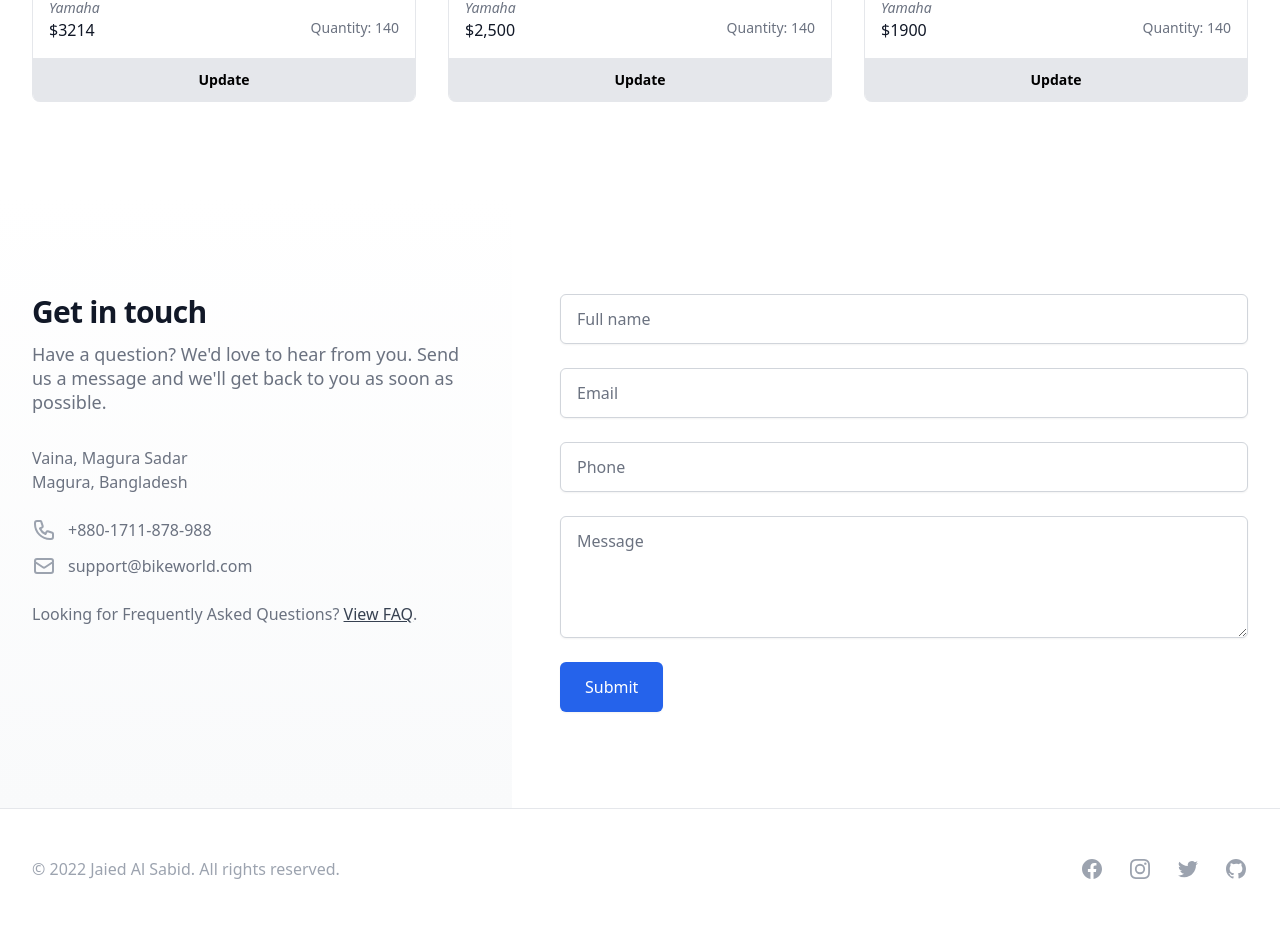
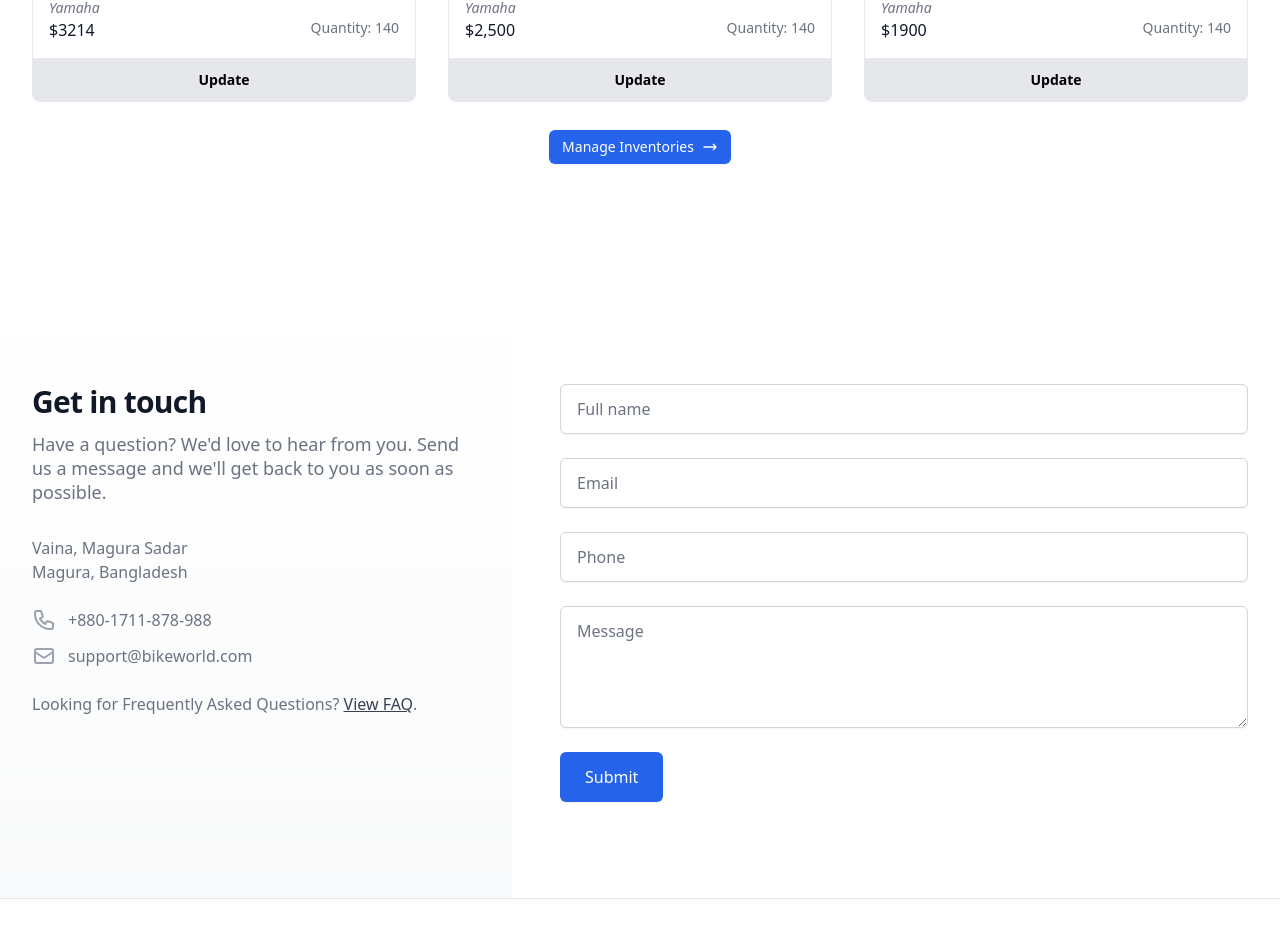
Before and after one commit to jaiedsabid/bike-world, a React (Vite) app: page / in a window 1280 px wide. Shown: the part 2580-3507 px from the top of the page. Built offline with nearby package versions, Linux system fonts and the light colour scheme; no server answers.

Commit message:
Added manage inventory button on home

```diff
--- a/src/pages/Home.jsx
+++ b/src/pages/Home.jsx
@@ -57,7 +57,12 @@ const Home = () => {
                 </div>
             </div>
             {/* Product Listing */}
-            <ProductList id="products" title="Available Products" limit={6} />
+            <ProductList
+                id="products"
+                title="Available Products"
+                limit={6}
+                manageInventoryBtn
+            />
             {/* Contacts section */}
             <div className="relative bg-white">
                 <div className="absolute inset-0">
```
